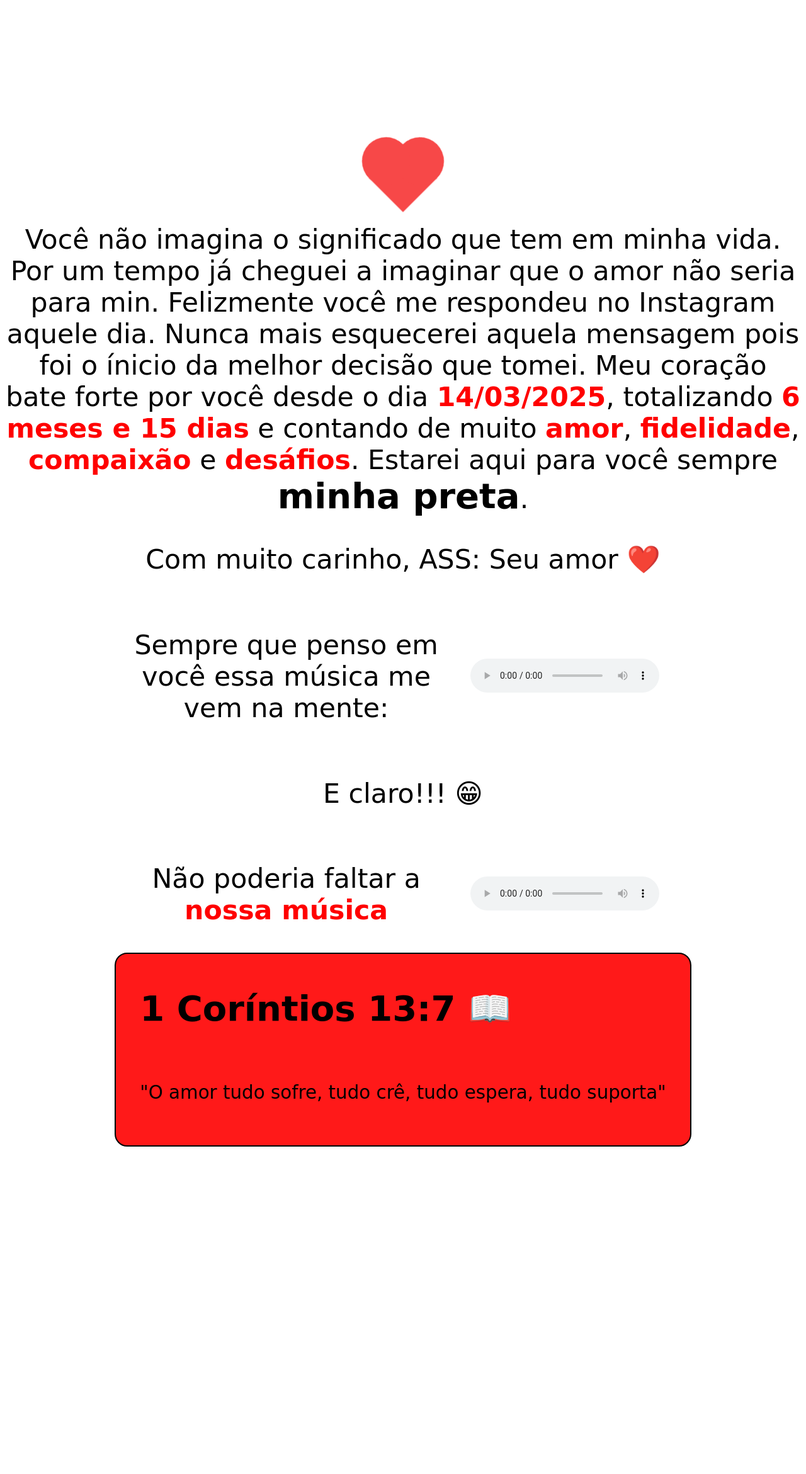
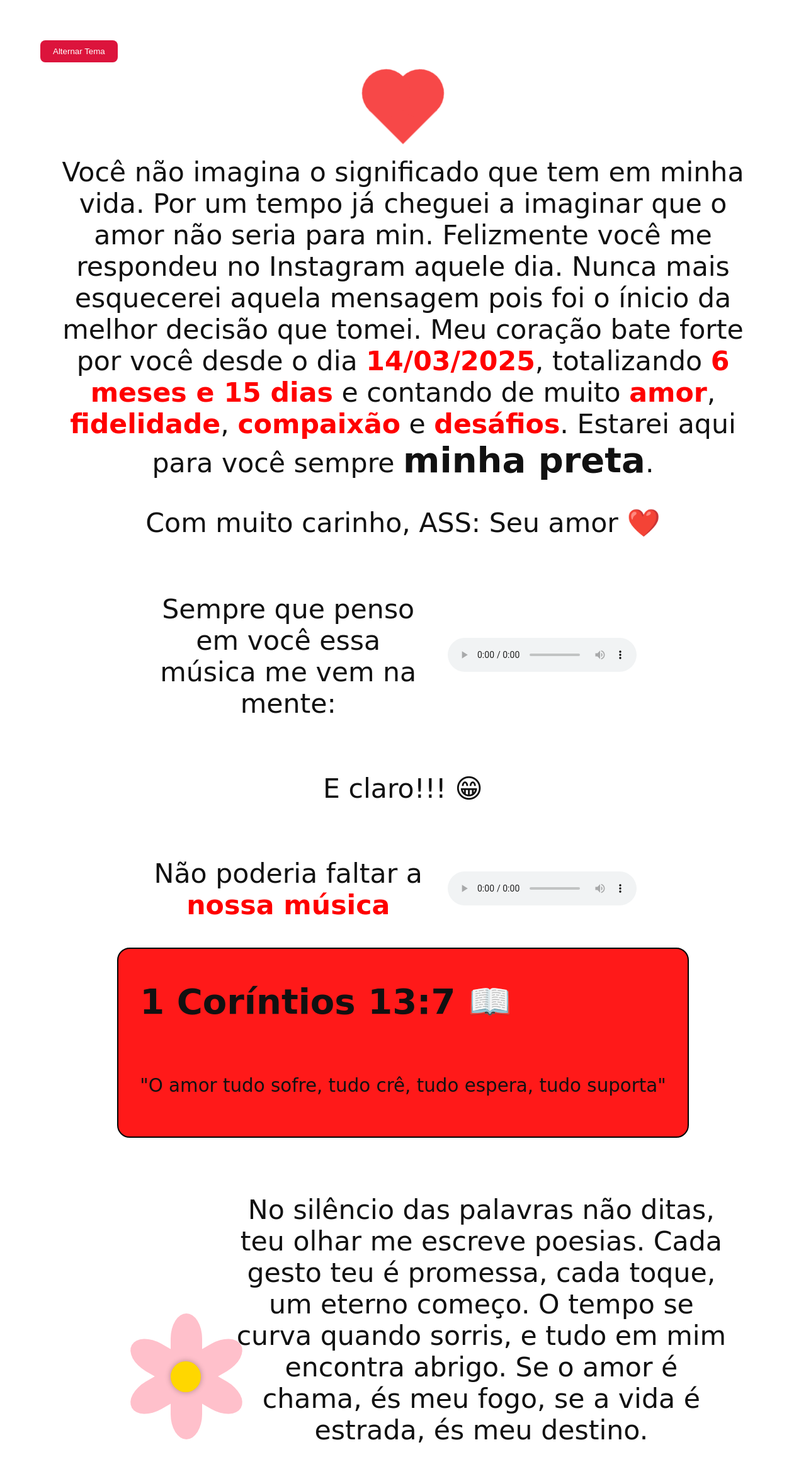
Before and after one commit to yannsilveira/Beating-Heart, a plain HTML site: page index.html in a window 1280 px wide. Shown: the whole page at 63% size. Before the commit the page ends 1880 px from the top, so only its background shows below. Drawn offline with Linux system fonts and the light colour scheme; a web font is replaced by a local one.

Commit message:
Adicão de um toggle para modo escuro e também uma mensagem com uma flor.

```diff
--- a/css/styles.css
+++ b/css/styles.css
@@ -1,15 +1,28 @@
 @import url('https://fonts.googleapis.com/css2?family=Loved+by+the+King&display=swap');
 
-body
-{
+body {
     font-family: 'Lato', sans-serif;
+    background: var(--bg);
+    color: var(--text);
+    transition: background 1s, color 1s;
+    margin: 5%;
 }
 
+/* ---------------- Tema ---------------- */
+:root {
+    --bg: #fff;
+    --text: #111;
+}
+body.dark {
+    --bg: #111;
+    --text: #eee;
+}
+
+/* ---------------- Layout ---------------- */
 .divisão {
     display: flex;
     flex-direction: column;
     align-items: center;
-    margin-top: 20%;
 }
 
 .music {
@@ -20,16 +33,16 @@ body
     width: 70%;
 }
 
-.coracao
-{
+/* ---------------- Coração ---------------- */
+.coracao {
     width: 60px;
     height: 60px;
     background-color: rgb(247, 72, 72);
     transform: rotate(45deg);
     animation: batidao 1.4s linear infinite;
+    position: relative;
 }
-.coracao:before
-{
+.coracao:before {
     content: '';
     position: absolute;
     top: 0;
@@ -40,8 +53,7 @@ body
     transform: translateY(-50%);
     border-radius: 50%;
 }
-.coracao:after
-{
+.coracao:after {
     content:'' ;
     position: absolute;
     top: 0;
@@ -53,8 +65,7 @@ body
     border-radius: 50%;
 }
 
-@keyframes batidao
-{
+@keyframes batidao {
     0% {transform:  rotate(45deg) scale(1);}
     25% {transform:  rotate(45deg) scale(1);}
     30% {transform:  rotate(45deg) scale(1.4);}
@@ -69,13 +80,27 @@ body
     text-align: center;
 }
 
+.fade-text {
+    opacity: 0;
+    animation: fadeIn 3s ease forwards;
+}
+@keyframes fadeIn {
+    to { opacity: 1; }
+}
+
+@keyframes pulse {
+    0% { transform: scale(1); text-shadow: 0 0 0px transparent; }
+    50% { transform: scale(1.2); text-shadow: 0 0 15px crimson; }
+    100% { transform: scale(1); text-shadow: 0 0 0px transparent; }
+}
+
 .player-container {
     margin: 4%;
     border-radius: 40px;
     background: white;
     transition: box-shadow 0.3s ease;
 }
-    /* Múltiplas sombras vermelhas de fora para dentro */
+
 .player-container:hover {
     box-shadow:
     0 0 0 30px rgba(255, 0, 0, 0.1),
@@ -89,7 +114,11 @@ body
       flex-wrap: wrap;
       justify-content: center;
     }
-  }
+
+    .theme-toggle {
+        font-size: 8pt;
+    }
+}
 
 #my-black, #bible {
     font-weight: bold;
@@ -114,3 +143,61 @@ body
     font-size: 22pt;
     margin-top: 10%;
 }
+
+.theme-toggle {
+    margin: 4% 0;
+    display: block;
+    padding: 10px 20px;
+    border: none;
+    border-radius: 8px;
+    cursor: pointer;
+    background: crimson;
+    color: white;
+    font-size: 10pt;
+    transition: background 0.3s;
+}
+
+.theme-toggle:hover {
+    background: darkred;
+}
+
+.flower {
+    position: relative;
+    margin: 12%;
+    display: none;
+    animation: fadeIn 2s ease forwards;
+}
+
+.petal {
+    width: 50px;
+    height: 80px;
+    background: pink;
+    border-radius: 50% 50% 0 0;
+    position: absolute;
+    top: 10px;
+    left: 25px;
+    transform-origin: bottom center;
+}
+.petal:nth-child(1) { transform: rotate(0deg) translateY(-20px); }
+.petal:nth-child(2) { transform: rotate(60deg) translateY(-20px); }
+.petal:nth-child(3) { transform: rotate(120deg) translateY(-20px); }
+.petal:nth-child(4) { transform: rotate(180deg) translateY(-20px); }
+.petal:nth-child(5) { transform: rotate(240deg) translateY(-20px); }
+.petal:nth-child(6) { transform: rotate(300deg) translateY(-20px); }
+
+.center {
+    width: 48px;
+    height: 49px;
+    background: gold;
+    border-radius: 50%;
+    position: absolute;
+    top: 66px;
+    left: 25px;
+    box-shadow: 0 0 10px rgba(0, 0, 0, 0.3);
+}
+
+.flower-div {
+    display: flex;
+    align-items: center;
+    width: 90%;
+}
--- a/index.html
+++ b/index.html
@@ -1,16 +1,19 @@
 <!DOCTYPE html>
 <html lang="pt-br">
+
 <head>
     <meta charset="UTF-8">
     <meta name="viewport" content="width=device-width, initial-scale=1.0">
     <link rel="stylesheet" href="./css/styles.css">
     <title>Coração</title>
 </head>
+
 <body>
+    <button class="theme-toggle" id="theme-btn">Alternar Tema</button>
     <div class="divisão">
         <div class="coracao"></div>
         <div class="paragrafo-amor">
-            <p id="mensagem-amor"></p>
+            <p id="mensagem-amor" class="fade-text">O Amor Tudo Suporta</p>
         </div>
         <div class="music">
             <div>
@@ -20,26 +23,52 @@
                 <audio id="musica" controls>
                     <source src="/Beating-Heart/music/pretaHungria.mp3" type="audio/mpeg">
                     Seu navegador não suporta áudio HTML5.
-                  </audio>
+                </audio>
             </div>
         </div>
         <p id="mensagem-amor">E claro!!! 😁</p>
         <div class="music">
             <div>
-                <p id="mensagem-amor" class="music-text">Não poderia faltar a <span id="keywords">nossa música</span></p>
+                <p id="mensagem-amor" class="music-text">Não poderia faltar a <span id="keywords">nossa música</span>
+                </p>
             </div>
             <div class="player-container">
                 <audio id="musica" controls>
                     <source src="/Beating-Heart/music/vitaminac.mp3" type="audio/mpeg">
                     Seu navegador não suporta áudio HTML5.
-                  </audio>
+                </audio>
             </div>
         </div>
-        <div class="bible-div">
+        <div class="bible-div fade-text">
             <p><span id="bible">1 Coríntios 13:7 📖</span></p>
             <p id="bible-text">"O amor tudo sofre, tudo crê, tudo espera, tudo suporta"</p>
+        </div>
+
+        <div class="flower-div">
+            <div class="flower" id="flower">
+                <div class="petal"></div>
+                <div class="petal"></div>
+                <div class="petal"></div>
+                <div class="petal"></div>
+                <div class="petal"></div>
+                <div class="petal"></div>
+                <div class="center"></div>
+            </div>
+            <div>
+                <p id="mensagem-amor">No silêncio das palavras não ditas,
+                    teu olhar me escreve poesias.
+                    Cada gesto teu é promessa,
+                    cada toque, um eterno começo.
+
+                    O tempo se curva quando sorris,
+                    e tudo em mim encontra abrigo.
+                    Se o amor é chama, és meu fogo,
+                    se a vida é estrada, és meu destino.</p>
+            </div>
+
         </div>
     </div>
     <script src="./js/index.js"></script>
 </body>
+
 </html>
--- a/js/index.js
+++ b/js/index.js
@@ -3,7 +3,7 @@ const mensagem = document.getElementById('mensagem-amor');
 mensagem.innerHTML = `<p>Você não imagina o significado que tem em minha vida. Por um tempo já cheguei a imaginar que o amor não seria para min. Felizmente você me respondeu no Instagram aquele dia. Nunca mais esquecerei aquela mensagem pois foi o ínicio da melhor decisão que tomei. Meu coração bate forte por você desde o dia <span id="date">14/03/2025</span>, totalizando <span id="total-days">${diasDeNamoro()}</span> e contando de muito <span id="keywords">amor</span>, <span id="keywords">fidelidade</span>, <span id="keywords">compaixão</span> e <span id="keywords">desáfios</span>. Estarei aqui para você sempre <span id="my-black">minha preta</span>.</p>`;
 mensagem.innerHTML += `<p>Com muito carinho, ASS: Seu amor ❤️</p>`;
 
-
+/* ---------------- Função cálculo dias ---------------- */
 function diasDeNamoro() {
   const dataAtual = new Date();
   const dataReferencia = new Date("2025-03-14");
@@ -51,3 +51,22 @@ function diasDeNamoro() {
 
   return resultado;
 }
+
+// Alternância de tema claro/escuro
+const themeBtn = document.getElementById('theme-btn');
+if (themeBtn) {
+  themeBtn.addEventListener('click', () => {
+    document.body.classList.toggle('dark');
+  });
+}
+
+// Flor aparece após 10 segundos
+const flowers = document.getElementsByClassName('flower');
+
+if (flowers.length > 0) {
+  Array.from(flowers).forEach((element, index) => {
+    setTimeout(() => {
+      element.style.display = 'block';
+    }, 2000 * (index + 1));
+  });
+}
```
